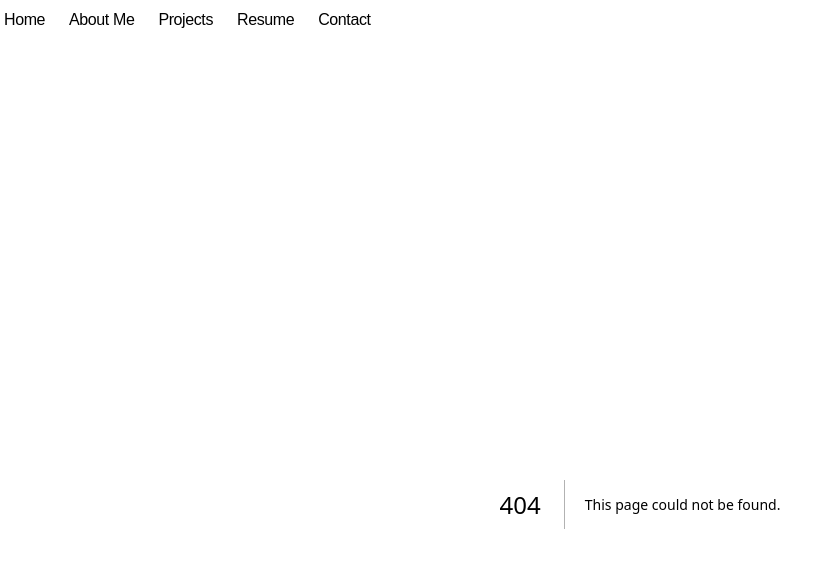
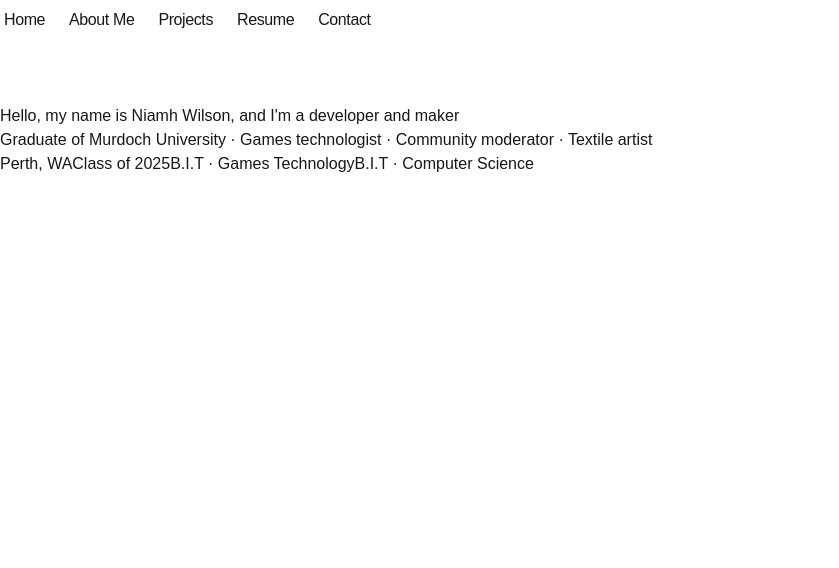
Before and after one commit to Minywire/PersonalPortfolio, a Next.js app in the folder personal-portfolio/: page /about in a window 1280 px wide. Before the commit this address had no page. Shown: the top 568 px of the page, without its empty margins (0-839 px from the left). Built offline with nearby package versions, Linux system fonts and the light colour scheme.

Commit message:
add some basic info about me

```diff
--- /dev/null
+++ b/personal-portfolio/app/about/page.tsx
@@ -0,0 +1,17 @@
+export default function AboutMe() {
+    return (
+        <div>
+            <header>
+                <h1>Hello, my name is Niamh Wilson, and I'm a developer and maker</h1>
+                <p>Graduate of Murdoch University · Games technologist · Community moderator · Textile artist</p>
+                <div>
+                    <span>Perth, WA</span>
+                    <span >Class of 2025</span>
+                    <span>B.I.T · Games Technology</span>
+                    <span>B.I.T · Computer Science</span>
+                </div>
+            </header>
+
+        </div>
+    )
+}
```
